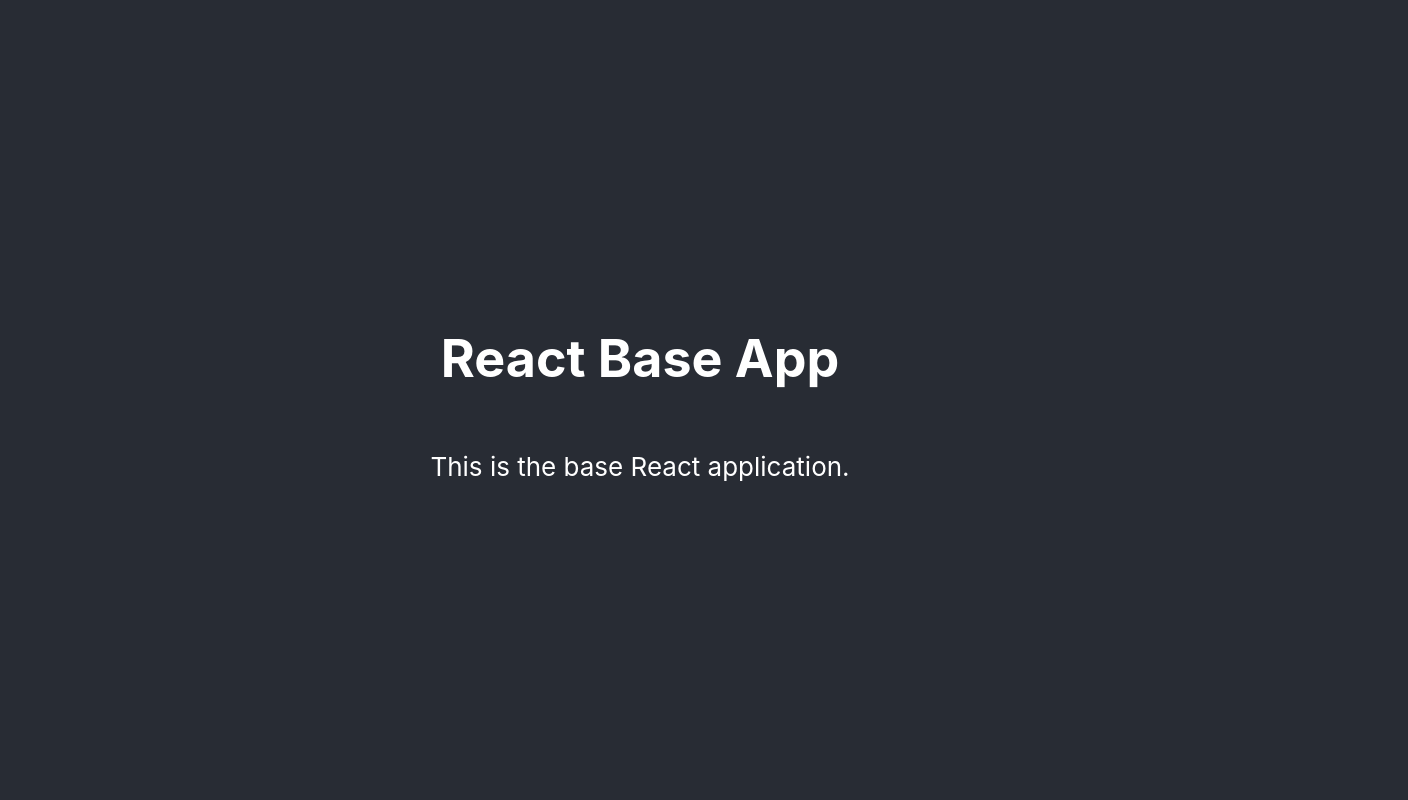
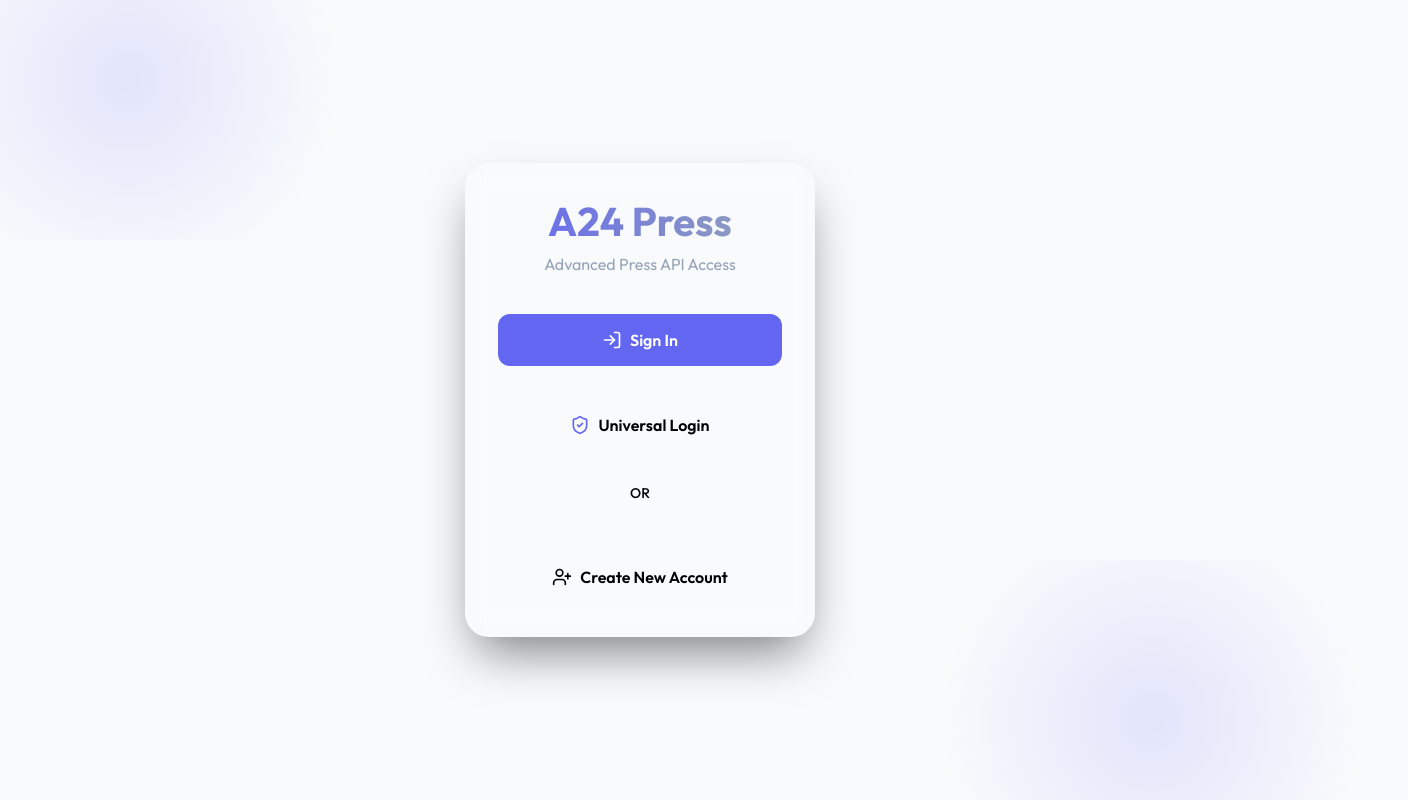
Before and after one commit to solislab-hieuphan/A24-Auth-Hp, a React (Create React App) app: page / in a window 1280 px wide. Shown: the top 800 px of the page, 1408 px wide, since content can reach past the window. Built offline with nearby package versions, Linux system fonts and the light colour scheme.

Commit message:
feat: implement premium UI layout and design system

```diff
--- a/src/App.tsx
+++ b/src/App.tsx
@@ -1,13 +1,32 @@
 import React from 'react';
-import './App.css';
+import { LogIn, UserPlus, ShieldCheck } from 'lucide-react';
 
 function App() {
   return (
-    <div className="App">
-      <header className="App-header">
-        <h1>React Base App</h1>
-        <p>This is the base React application.</p>
-      </header>
+    <div className="container">
+      <h1 className="title">A24 Press</h1>
+      <p className="subtitle">Advanced Press API Access</p>
+
+      <div style={{ display: 'flex', flexDirection: 'column', gap: '1rem' }}>
+        <button className="btn">
+          <LogIn size={20} />
+          Sign In
+        </button>
+
+        <button className="btn btn-secondary">
+          <ShieldCheck size={20} color="var(--accent)" />
+          Universal Login
+        </button>
+
+        <div className="text-base" style={{ margin: '1rem 0' }}>
+          OR
+        </div>
+
+        <button className="btn btn-secondary">
+          <UserPlus size={20} />
+          Create New Account
+        </button>
+      </div>
     </div>
   );
 }
--- a/src/index.css
+++ b/src/index.css
@@ -1,14 +1,229 @@
+@import url('https://fonts.googleapis.com/css2?family=Outfit:wght@300;400;500;600;700&display=swap');
+
+:root {
+	--primary: #f8fafc;
+	--secondary: #94a3b8;
+	--black: #000000;
+	--accent: #6366f1;
+	--bg-dark: #020617;
+	--bg-light: #f8fafc;
+	--glass: rgba(255, 255, 255, 0.03);
+	--glass-border: rgba(255, 255, 255, 0.1);
+	--error: #ef4444;
+}
+
+* {
+	box-sizing: border-box;
+	margin: 0;
+	padding: 0;
+	font-family: 'Outfit', sans-serif;
+}
+
 body {
-	margin: 0;
-	font-family: -apple-system, BlinkMacSystemFont, 'Segoe UI', 'Roboto', 'Oxygen',
-		'Ubuntu', 'Cantarell', 'Fira Sans', 'Droid Sans', 'Helvetica Neue',
-		sans-serif;
-	-webkit-font-smoothing: antialiased;
-	-moz-osx-font-smoothing: grayscale;
-	background-color: #282c34;
-	color: white;
+	background: var(--bg-light);
+	color: var(--primary);
+	min-height: 100vh;
 	display: flex;
 	justify-content: center;
 	align-items: center;
-	height: 100vh;
+	overflow-x: hidden;
 }
+
+body::before {
+	content: '';
+	position: absolute;
+	top: -10%;
+	left: -10%;
+	width: 40%;
+	height: 40%;
+	background: radial-gradient(circle, rgba(99, 102, 241, 0.15) 0%, transparent 70%);
+	z-index: -1;
+}
+
+body::after {
+	content: '';
+	position: absolute;
+	bottom: -10%;
+	right: -10%;
+	width: 40%;
+	height: 40%;
+	background: radial-gradient(circle, rgba(99, 102, 241, 0.15) 0%, transparent 70%);
+	z-index: -1;
+}
+
+.container {
+	width: 100%;
+	max-width: 450px;
+	min-width: 350px;
+	padding: 2rem;
+	background: var(--glass);
+	backdrop-filter: blur(12px);
+	-webkit-backdrop-filter: blur(12px);
+	border: 1px solid var(--glass-border);
+	border-radius: 24px;
+	box-shadow: 0 25px 50px -12px rgba(0, 0, 0, 0.5);
+	animation: fadeIn 0.8s ease-out;
+}
+
+.text-base {
+	color: var(--black);
+	font-size: 0.875rem;
+	font-weight: 500;
+	text-align: center;
+}
+
+@keyframes fadeIn {
+	from {
+		opacity: 0;
+		transform: translateY(20px);
+	}
+
+	to {
+		opacity: 1;
+		transform: translateY(0);
+	}
+}
+
+.title {
+	font-size: 2.5rem;
+	font-weight: 700;
+	text-align: center;
+	margin-bottom: 0.5rem;
+	background: linear-gradient(to right, #6366f1, #94a3b8);
+	-webkit-background-clip: text;
+	-webkit-text-fill-color: transparent;
+}
+
+.subtitle {
+	color: var(--secondary);
+	text-align: center;
+	margin-bottom: 2.5rem;
+	font-weight: 400;
+}
+
+.form-group {
+	margin-bottom: 1.5rem;
+}
+
+label {
+	display: block;
+	font-size: 0.875rem;
+	font-weight: 500;
+	margin-bottom: 0.5rem;
+	color: var(--secondary);
+}
+
+input {
+	width: 100%;
+	padding: 0.75rem 1rem;
+	background: rgba(255, 255, 255, 0.05);
+	border: 1px solid var(--glass-border);
+	border-radius: 12px;
+	color: #000;
+	font-size: 1rem;
+	transition: all 0.3s cubic-bezier(0.4, 0, 0.2, 1);
+}
+
+input:focus {
+	outline: none;
+	border-color: var(--accent);
+	background: rgba(255, 255, 255, 0.08);
+	box-shadow: 0 0 0 4px rgba(99, 102, 241, 0.1);
+}
+
+.btn {
+	width: 100%;
+	padding: 1rem;
+	background: var(--accent);
+	color: white;
+	border: none;
+	border-radius: 12px;
+	font-size: 1rem;
+	font-weight: 600;
+	cursor: pointer;
+	transition: all 0.3s ease;
+	display: flex;
+	justify-content: center;
+	align-items: center;
+	gap: 0.5rem;
+}
+
+.btn:hover {
+	transform: translateY(-2px);
+	box-shadow: 0 10px 15px -3px rgba(99, 102, 241, 0.4);
+	filter: brightness(1.1);
+}
+
+.btn:active {
+	transform: translateY(0);
+}
+
+.btn-secondary {
+	background: transparent;
+	border: 1px solid var(--glass-border);
+	margin-top: 1rem;
+	color: var(--black);
+}
+
+.btn-secondary:hover {
+	background: rgba(255, 255, 255, 0.05);
+	box-shadow: none;
+}
+
+.links {
+	margin-top: 1.5rem;
+	text-align: center;
+	font-size: 0.875rem;
+	color: var(--secondary);
+}
+
+.link,
+.link-btn {
+	color: var(--accent);
+	text-decoration: none;
+	font-weight: 600;
+	background: none;
+	border: none;
+	padding: 0;
+	cursor: pointer;
+	font-size: inherit;
+	transition: all 0.2s;
+	display: block;
+	align-items: center;
+	margin: 10px auto;
+}
+
+.link:hover,
+.link-btn:hover {
+	filter: brightness(1.2);
+	text-decoration: underline;
+}
+
+.profile-card {
+	text-align: center;
+	animation: fadeIn 0.8s ease-out;
+}
+
+.avatar {
+	width: 80px;
+	height: 80px;
+	border-radius: 50%;
+	border: 3px solid var(--accent);
+	margin: 0 auto 1.5rem;
+	background-size: cover;
+}
+
+.user-info {
+	margin-bottom: 2rem;
+}
+
+.user-name {
+	font-size: 1.5rem;
+	font-weight: 600;
+	margin-bottom: 0.25rem;
+	color: var(--black);
+}
+
+.user-email {
+	color: var(--secondary);
+}
```
